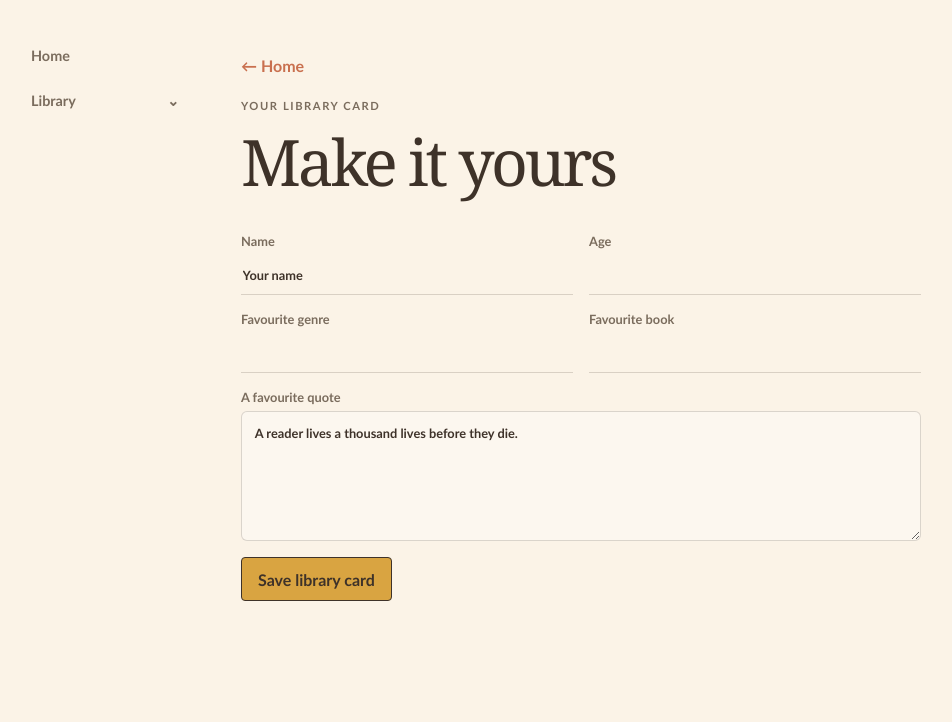
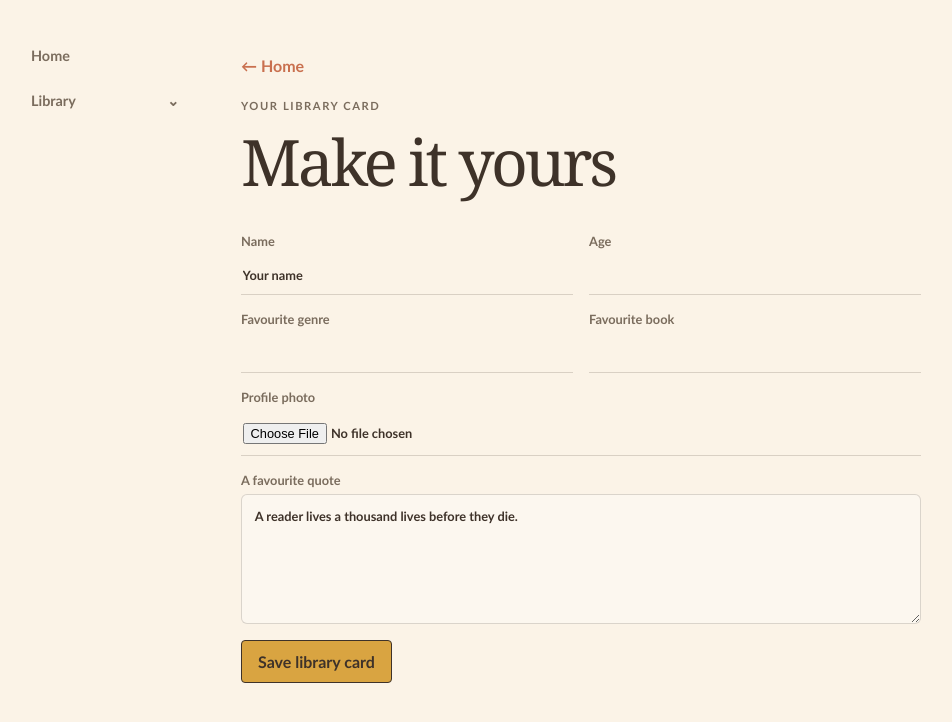
Before and after one commit to alexandreimago1-bit/Project-LibraryTrackingApp, a React (Vite) app in the folder library-tracker/: page /Project-LibraryTrackingApp/profile in a window 1280 px wide. Shown: the top 722 px of the page, without its empty margins (21-973 px from the left). Built offline with nearby package versions, Linux system fonts and the light colour scheme.

Commit message:
Add removable profile photo placeholder

```diff
--- a/library-tracker/src/pages/Profile.jsx
+++ b/library-tracker/src/pages/Profile.jsx
@@ -4,6 +4,14 @@ import '../styles/Profile.css'
 function Profile() {
   const { profile, setProfile } = useOutletContext(); const [draft, setDraft] = useState(profile); const [saved, setSaved] = useState(false)
   function submit(event) { event.preventDefault(); setProfile(draft); setSaved(true) }
-  return <main className='profile-page'><Link className='back-link' to='/'>← Home</Link><p className='eyebrow'>Your library card</p><h1>Make it yours</h1><form className='profile-form' onSubmit={submit}><label>Name<input value={draft.name} onChange={(e) => setDraft({ ...draft, name: e.target.value })} /></label><label>Age<input type='number' min='0' value={draft.age} onChange={(e) => setDraft({ ...draft, age: e.target.value })} /></label><label>Favourite genre<input value={draft.favoriteGenre} onChange={(e) => setDraft({ ...draft, favoriteGenre: e.target.value })} /></label><label>Favourite book<input value={draft.favoriteBook} onChange={(e) => setDraft({ ...draft, favoriteBook: e.target.value })} /></label><label className='quote-field'>A favourite quote<textarea value={draft.quote} onChange={(e) => setDraft({ ...draft, quote: e.target.value })} /></label><button className='primary-button'>Save library card</button>{saved && <span className='saved-message'>Saved to this browser.</span>}</form></main>
+  function removePhoto() { setDraft({ ...draft, photo: '' }) }
+  function choosePhoto(event) {
+    const file = event.target.files?.[0]
+    if (!file) return
+    const reader = new FileReader()
+    reader.onload = () => setDraft({ ...draft, photo: reader.result })
+    reader.readAsDataURL(file)
+  }
+  return <main className='profile-page'><Link className='back-link' to='/'>← Home</Link><p className='eyebrow'>Your library card</p><h1>Make it yours</h1><form className='profile-form' onSubmit={submit}><label>Name<input value={draft.name} onChange={(e) => setDraft({ ...draft, name: e.target.value })} /></label><label>Age<input type='number' min='0' value={draft.age} onChange={(e) => setDraft({ ...draft, age: e.target.value })} /></label><label>Favourite genre<input value={draft.favoriteGenre} onChange={(e) => setDraft({ ...draft, favoriteGenre: e.target.value })} /></label><label>Favourite book<input value={draft.favoriteBook} onChange={(e) => setDraft({ ...draft, favoriteBook: e.target.value })} /></label><label className='quote-field'>Profile photo<input type='file' accept='image/*' onChange={choosePhoto} />{draft.photo && <><img className='photo-preview' src={draft.photo} alt='Profile preview' /><button className='remove-photo-button' type='button' onClick={removePhoto}>Remove photo</button></>}</label><label className='quote-field'>A favourite quote<textarea value={draft.quote} onChange={(e) => setDraft({ ...draft, quote: e.target.value })} /></label><button className='primary-button'>Save library card</button>{saved && <span className='saved-message'>Saved to this browser.</span>}</form></main>
 }
 export default Profile
--- a/library-tracker/src/storage.js
+++ b/library-tracker/src/storage.js
@@ -62,7 +62,7 @@ export function loadLibrary() {
   } catch { return [] }
 }
 
-const DEFAULT_PROFILE = { name: 'Your name', age: '', favoriteGenre: '', favoriteBook: '', quote: 'A reader lives a thousand lives before they die.' }
+const DEFAULT_PROFILE = { name: 'Your name', age: '', favoriteGenre: '', favoriteBook: '', quote: 'A reader lives a thousand lives before they die.', photo: '' }
 export function loadProfile() {
   try {
     const savedProfile = JSON.parse(localStorage.getItem('library-profile'))
--- a/library-tracker/src/styles/Profile.css
+++ b/library-tracker/src/styles/Profile.css
@@ -1 +1 @@
-.profile-page h1 { margin: .25rem 0 1.8rem; font: 400 clamp(2.5rem,5vw,4rem) Georgia,serif; letter-spacing: -.05em; }.profile-form { display: grid; grid-template-columns: 1fr 1fr; gap: 1rem; max-width: 680px; }.profile-form label { display: flex; flex-direction: column; gap: .4rem; color: var(--ink-soft); font-size: .8rem; font-weight: 800; }.profile-form input { padding: .7rem .1rem; border: 0; border-bottom: 1px solid var(--line); background: transparent; color: var(--ink); }.profile-form .quote-field { grid-column: 1 / -1; }.profile-form .primary-button { justify-self: start; }.saved-message { align-self: center; color: var(--moss); font-size: .85rem; font-weight: 800; }@media (max-width: 550px) { .profile-form { grid-template-columns: 1fr; }.profile-form .quote-field { grid-column: auto; } }
+.profile-page h1 { margin: .25rem 0 1.8rem; font: 400 clamp(2.5rem,5vw,4rem) Georgia,serif; letter-spacing: -.05em; }.profile-form { display: grid; grid-template-columns: 1fr 1fr; gap: 1rem; max-width: 680px; }.profile-form label { display: flex; flex-direction: column; gap: .4rem; color: var(--ink-soft); font-size: .8rem; font-weight: 800; }.profile-form input { padding: .7rem .1rem; border: 0; border-bottom: 1px solid var(--line); background: transparent; color: var(--ink); }.profile-form .quote-field { grid-column: 1 / -1; }.photo-preview { width: 96px; height: 96px; border: 2px solid var(--line); border-radius: 50%; object-fit: cover; }.remove-photo-button { align-self: flex-start; border: 0; padding: 0; background: transparent; color: var(--terracotta); font: inherit; cursor: pointer; }.profile-form .primary-button { justify-self: start; }.saved-message { align-self: center; color: var(--moss); font-size: .85rem; font-weight: 800; }@media (max-width: 550px) { .profile-form { grid-template-columns: 1fr; }.profile-form .quote-field { grid-column: auto; } }
```
Also changed, not shown: library-tracker/src/pages/Home.jsx (+1 -1 lines), library-tracker/src/styles/Home.css (+1 -0 lines).
